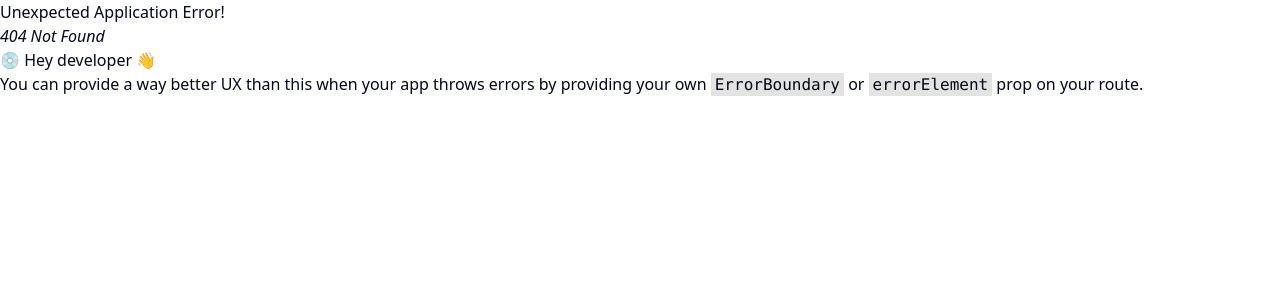
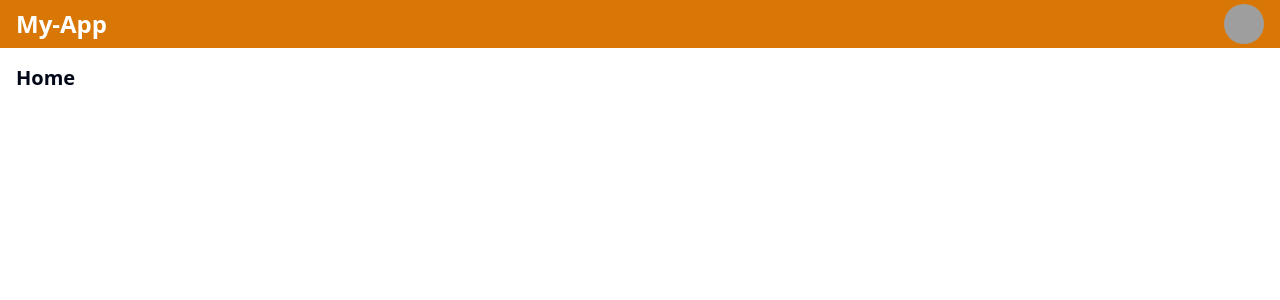
Before and after one commit to manhnd9293/my-commerce-fe, a React (Vite) app: page / in a window 1280 px wide. Before the commit this address had no page. Shown: the top 300 px of the page. Built offline with nearby package versions, Linux system fonts and the light colour scheme; grey boxes are pictures that could not be loaded.

Commit message:
add layout page

```diff
--- a/package.json
+++ b/package.json
@@ -11,8 +11,11 @@
   },
   "dependencies": {
     "@hookform/resolvers": "^3.3.4",
+    "@radix-ui/react-avatar": "^1.0.4",
+    "@radix-ui/react-icons": "^1.3.0",
     "@radix-ui/react-label": "^2.0.2",
     "@radix-ui/react-slot": "^1.0.2",
+    "@reduxjs/toolkit": "^2.2.3",
     "@tanstack/react-query": "^5.35.1",
     "axios": "^1.6.8",
     "class-variance-authority": "^0.7.0",
@@ -21,6 +24,7 @@
     "react": "^18.2.0",
     "react-dom": "^18.2.0",
     "react-hook-form": "^7.51.4",
+    "react-redux": "^9.1.2",
     "react-router-dom": "^6.23.0",
     "tailwind-merge": "^2.3.0",
     "tailwindcss-animate": "^1.0.7",
--- a/src/App.tsx
+++ b/src/App.tsx
@@ -2,15 +2,17 @@ import './App.css'
 import { RouterProvider } from 'react-router-dom';
 import { router } from '@/router/router.tsx';
 import { QueryClient, QueryClientProvider } from '@tanstack/react-query';
+import { Provider } from 'react-redux';
+import { store } from '@/store';
 
 const queryClient = new QueryClient();
 
 function App() {
 
   return (
-    <QueryClientProvider client={queryClient}>
+    <Provider store={store} ><QueryClientProvider client={queryClient}>
       <RouterProvider router={router}></RouterProvider>
-    </QueryClientProvider>
+    </QueryClientProvider></Provider>
   )
 }
 
--- /dev/null
+++ b/src/components/ui/avatar.tsx
@@ -0,0 +1,48 @@
+import * as React from "react"
+import * as AvatarPrimitive from "@radix-ui/react-avatar"
+
+import { cn } from "@/lib/utils"
+
+const Avatar = React.forwardRef<
+  React.ElementRef<typeof AvatarPrimitive.Root>,
+  React.ComponentPropsWithoutRef<typeof AvatarPrimitive.Root>
+>(({ className, ...props }, ref) => (
+  <AvatarPrimitive.Root
+    ref={ref}
+    className={cn(
+      "relative flex h-10 w-10 shrink-0 overflow-hidden rounded-full",
+      className
+    )}
+    {...props}
+  />
+))
+Avatar.displayName = AvatarPrimitive.Root.displayName
+
+const AvatarImage = React.forwardRef<
+  React.ElementRef<typeof AvatarPrimitive.Image>,
+  React.ComponentPropsWithoutRef<typeof AvatarPrimitive.Image>
+>(({ className, ...props }, ref) => (
+  <AvatarPrimitive.Image
+    ref={ref}
+    className={cn("aspect-square h-full w-full", className)}
+    {...props}
+  />
+))
+AvatarImage.displayName = AvatarPrimitive.Image.displayName
+
+const AvatarFallback = React.forwardRef<
+  React.ElementRef<typeof AvatarPrimitive.Fallback>,
+  React.ComponentPropsWithoutRef<typeof AvatarPrimitive.Fallback>
+>(({ className, ...props }, ref) => (
+  <AvatarPrimitive.Fallback
+    ref={ref}
+    className={cn(
+      "flex h-full w-full items-center justify-center rounded-full bg-muted",
+      className
+    )}
+    {...props}
+  />
+))
+AvatarFallback.displayName = AvatarPrimitive.Fallback.displayName
+
+export { Avatar, AvatarImage, AvatarFallback }
--- a/src/http-client/http-client.ts
+++ b/src/http-client/http-client.ts
@@ -8,7 +8,7 @@ const httpClient = axios.create({
 httpClient.interceptors.request.use(function (config) {
   // Do something before request is sent
   const accessToken = localStorage.getItem('accessToken');
-  config.headers['Authorization'] = accessToken;
+  config.headers['Authorization'] = `Bearer ${accessToken}`;
   return config;
 }, function (error) {
   // Do something with request error
--- /dev/null
+++ b/src/pages/home/Home.tsx
@@ -0,0 +1,9 @@
+function Home() {
+  return (
+    <div>
+      <div className={'text-xl font-bold'}>Home</div>
+    </div>
+  );
+}
+
+export default Home;
--- /dev/null
+++ b/src/pages/layout/RootLayout.tsx
@@ -0,0 +1,15 @@
+import { Outlet } from 'react-router-dom';
+import Header from '@/pages/layout/header/Header.tsx';
+
+function RootLayout() {
+  return (
+    <div>
+      <Header/>
+      <div className={'mt-4 max-w-screen-2xl px-4 mx-auto'}>
+        <Outlet/>
+      </div>
+    </div>
+  );
+}
+
+export default RootLayout;
--- /dev/null
+++ b/src/pages/layout/header/Header.tsx
@@ -0,0 +1,19 @@
+import { Avatar, AvatarFallback, AvatarImage } from '@/components/ui/avatar.tsx';
+
+function Header() {
+  return (
+    <div className={'bg-amber-600'}>
+      <div className={'max-w-screen-2xl h-12 flex justify-between items-center px-4 mx-auto'}>
+        <div className={'text-white font-bold text-2xl'}>My-App</div>
+        <div>
+          <Avatar>
+            <AvatarImage src="https://github.com/shadcn.png"/>
+            <AvatarFallback>CN</AvatarFallback>
+          </Avatar>
+        </div>
+      </div>
+    </div>
+  );
+}
+
+export default Header;
--- a/src/pages/sign-in/SignIn.tsx
+++ b/src/pages/sign-in/SignIn.tsx
@@ -7,6 +7,7 @@ import { Input } from '@/components/ui/input.tsx';
 import { Button } from '@/components/ui/button.tsx';
 import { useMutation } from '@tanstack/react-query';
 import AuthService from '@/services/auth.service.ts';
+import { useNavigate } from 'react-router-dom';
 
 const formSchema = z.object({
   email: z.string().min(1),
@@ -20,13 +21,17 @@ function SignIn() {
       email: "",
       password: "",
     },
-  })
+  });
+  const navigate = useNavigate();
 
-  const {mutate, isPending, isError, error} = useMutation({
+  const {mutate, isPending, isError, error, } = useMutation({
     mutationFn: AuthService.signIn,
     onSuccess: (data) => {
-      alert('Sign in success');
-      console.log({data})
+      console.log('Sign in success');
+      console.log({data});
+      const accessToken = data['accessToken'] as string;
+      localStorage.setItem('accessToken', accessToken);
+      navigate('/');
     }
   });
 
@@ -38,9 +43,14 @@ function SignIn() {
     mutate(values);
   }
 
+  if (isError) {
+    console.log({error})
+    return <div>Something went wrong - {error.message}</div>
+  }
+
   return (
     <div>
-      <Card className={'w-[500px] mx-auto mt-48'}>
+      <Card className={'w-[480px] mx-auto mt-48'}>
         <CardHeader>
           <CardTitle className={'text-center'}>Login</CardTitle>
         </CardHeader>
@@ -73,7 +83,23 @@ function SignIn() {
                   </FormItem>
                 )}
               />
-              <div className={'text-center'}><Button type="submit">Sign In</Button></div>
+              <div className={'text-center'}>
+                <Button type="submit"
+                        disabled={isPending}
+                        className={'bg-amber-600 hover:bg-amber-500'}
+                >
+                  { isPending &&
+                    <span className={'animate-spin mr-3'}>
+                      <svg xmlns="http://www.w3.org/2000/svg" fill="none" viewBox="0 0 24 24" strokeWidth={1.5}
+                           stroke="currentColor" className={'w-4 h-4'}>
+                        <path strokeLinecap="round" strokeLinejoin="round"
+                              d="M16.023 9.348h4.992v-.001M2.985 19.644v-4.992m0 0h4.992m-4.993 0 3.181 3.183a8.25 8.25 0 0 0 13.803-3.7M4.031 9.865a8.25 8.25 0 0 1 13.803-3.7l3.181 3.182m0-4.991v4.99"/>
+                      </svg>
+                    </span>
+                  }
+                  Sign In
+                </Button>
+              </div>
             </form>
           </FormProvider>
         </CardContent>
--- a/src/router/router.tsx
+++ b/src/router/router.tsx
@@ -1,6 +1,8 @@
 import { createBrowserRouter } from 'react-router-dom';
 import ProductCreatePage from '@/pages/admin/create-product/ProductCreatePage.tsx';
 import SignIn from '@/pages/sign-in/SignIn.tsx';
+import RootLayout from '@/pages/layout/RootLayout.tsx';
+import Home from '@/pages/home/Home.tsx';
 
 export const router = createBrowserRouter([
   {
@@ -15,5 +17,16 @@ export const router = createBrowserRouter([
   {
     path: '/sign-in',
     element: <SignIn/>
+  },
+  {
+    path: '/',
+    element: <RootLayout/>,
+    children: [
+      {
+        element: <Home/>,
+        index: true
+      }
+    ]
   }
+
 ])
--- /dev/null
+++ b/src/store/index.ts
@@ -0,0 +1,8 @@
+import { configureStore } from '@reduxjs/toolkit';
+import userReducer from './user/userSlice.ts'
+
+export const store = configureStore({
+  reducer: {
+    user: userReducer
+  }
+})
--- /dev/null
+++ b/src/store/user/userSlice.ts
@@ -0,0 +1,29 @@
+import { createSlice } from '@reduxjs/toolkit';
+
+export interface UserState {
+  id: number | null,
+  email: string
+}
+
+const initialState: UserState  = {
+  id: null,
+  email: ''
+}
+
+const userSlice = createSlice({
+  name: 'UserSlice',
+  initialState,
+  reducers: {
+    signIn: (state, action) => {
+      const payload : UserState = action.payload;
+      state.id = payload.id
+      state.email = payload.email
+    },
+    signOut: (state) => {
+      state = initialState;
+    }
+  }
+});
+
+export const {signIn} = userSlice.actions;
+export default userSlice.reducer;
```
Also changed, not shown: 1 other file (tests, documents, lock files or other folders).
